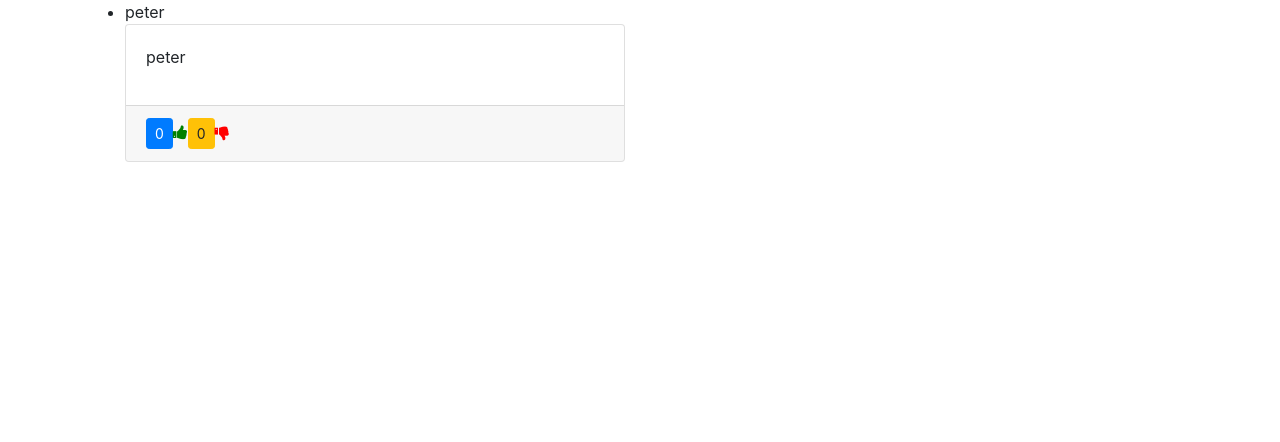
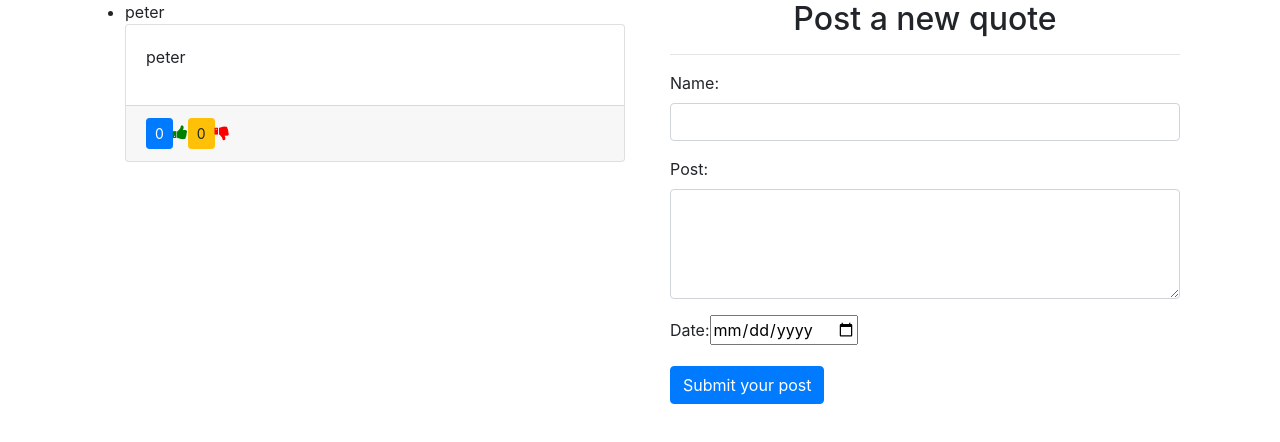
Before and after one commit to peter302/quote, an Angular app: page / in a window 1280 px wide. Shown: the top 442 px of the page. Built offline with nearby package versions, Linux system fonts and the light colour scheme.

Commit message:
added a data biding form attribute

```diff
--- a/src/app/quote-display/quote-display.component.html
+++ b/src/app/quote-display/quote-display.component.html
@@ -1,13 +1,17 @@
 <div class="container">
     <div class="row">
         <div class="col-md-6">
-<div>
     <ul>
         <li *ngFor='let quote of quotes'>{{quote.detail}}
             <app-quote-detail [quote]='quote'></app-quote-detail>
 
         </li>
     </ul>
+        </div>
+    <div class="col-md-6">
+        <app-quote-form></app-quote-form>
     </div>
+
+
 </div>
 </div>
--- a/src/app/quote-form/quote-form.component.html
+++ b/src/app/quote-form/quote-form.component.html
@@ -1,22 +1,22 @@
 <div class="container-fluid">
         <h2 class="text-center">Post a new quote</h2>
         <hr>
-        <form>
+        <form #quoteform="ngForm">
             <div class="form-group">
 
                 <label for="name">Name:</label>
-                <input type="text" required class="form-control" id="name">
+                <input type="text" required class="form-control" id="name" [(ngModel)]="newQuote.name" name="Name">
 
             </div>
             <div class="form-group">
 
                 <label for="details">Post:</label>
-                <textarea class="form-control" id="description" rows="4" required></textarea>
+                <textarea class="form-control" id="description" rows="4" required [(ngModel)]="newQuote.detail" name="detail"></textarea>
 
             </div>
             <div class="form-group">
                 <label for="complete">Date:</label>
-                <input type='date' id="complete" required>
+                <input type='date' id="complete" required [(ngModel)]="newQuote.completeDate" name="Date">
 
             </div>
             <button type="submit" class="btn btn-primary">Submit your post</button>
--- a/src/app/quote-form/quote-form.component.ts
+++ b/src/app/quote-form/quote-form.component.ts
@@ -1,4 +1,5 @@
 import { Component, OnInit } from '@angular/core';
+import{Quote} from '../quote'
 
 @Component({
   selector: 'app-quote-form',
@@ -6,6 +7,7 @@ import { Component, OnInit } from '@angular/core';
   styleUrls: ['./quote-form.component.css']
 })
 export class QuoteFormComponent implements OnInit {
+  newQuote=new Quote("","",new Date())
 
   constructor() { }
 
```
